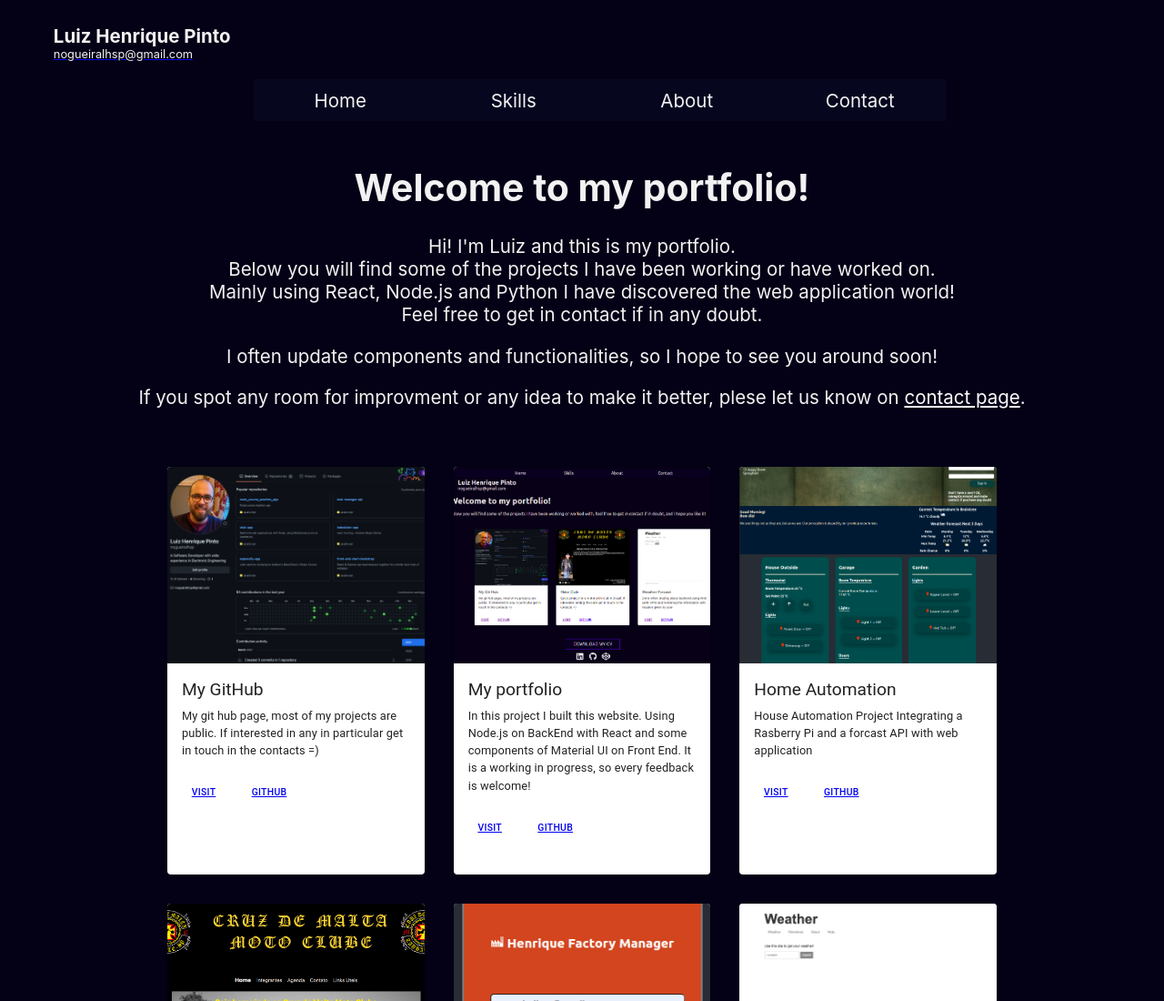
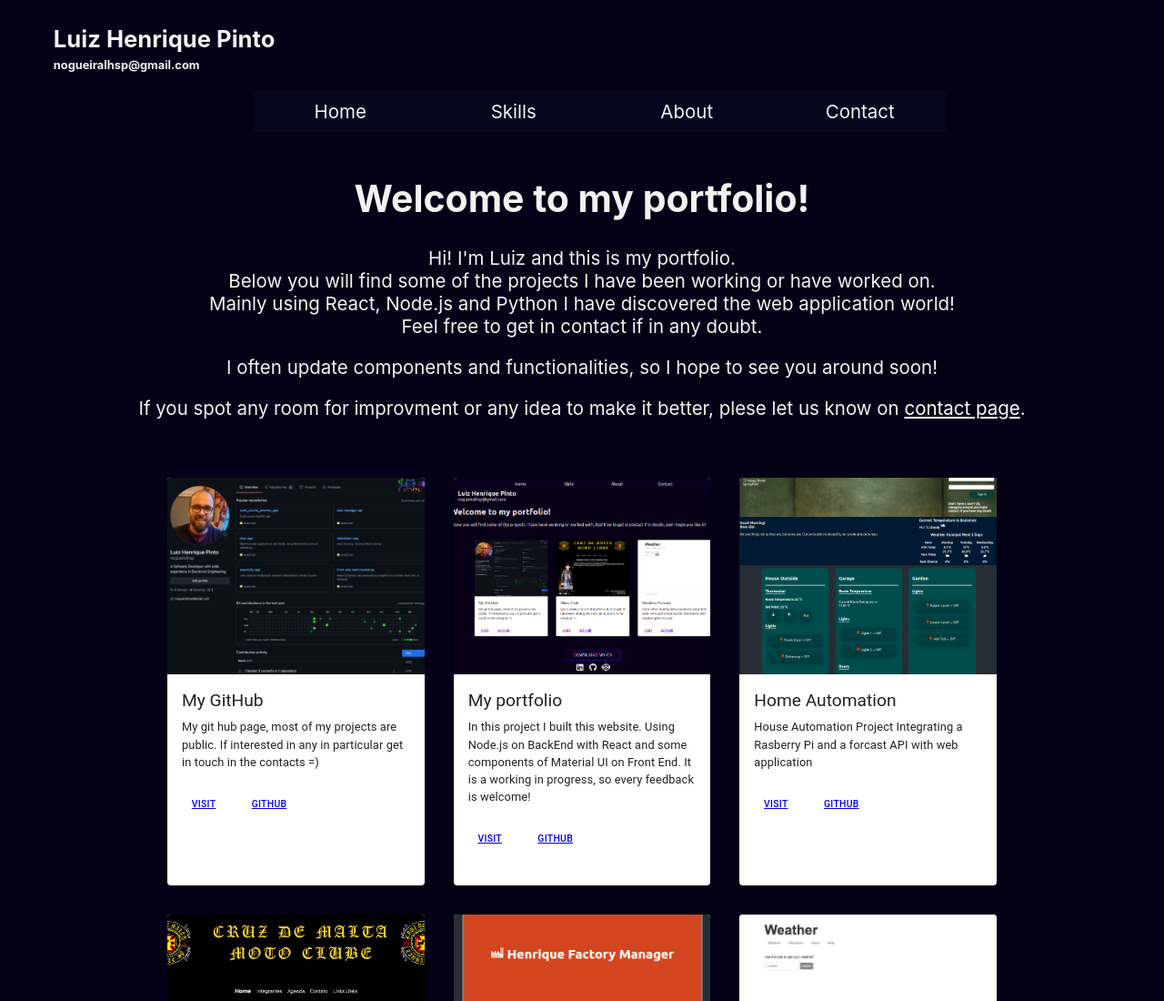
Before and after one commit to nogueiralhsp/lhpinto-portifolio, a React app: page / in a window 1280 px wide. Shown: the top 1100 px of the page at 91% size. Built offline with nearby package versions, Linux system fonts and the light colour scheme.

```diff
--- a/src/components/Header.js
+++ b/src/components/Header.js
@@ -47,8 +47,8 @@
           return (
                <div className="header">
                     <div className="header-name">
-                         <h2>Luiz Henrique Pinto</h2>
-                         <a href="/contact"><p>nogueiralhsp@gmail.com</p></a>
+                         <h2><a href="/">Luiz Henrique Pinto</a></h2>
+                         <h4><a href="/contact">nogueiralhsp@gmail.com</a></h4>
 
                     </div>
                     <div className="navigation-menu">
--- a/src/styles/components/_header.scss
+++ b/src/styles/components/_header.scss
@@ -2,17 +2,22 @@
      text-align: center;
 }
 .header-name h2 {
-     font-size: 1.6rem;
+     font-size: 2rem;
      text-align: left;
      margin: 0;
      padding: 0.5rem 0 0 3rem;
      color: $off-white;
 }
-.header-name p {
+.header-name h4 {
      font-size: 1rem;
      text-align: left;
      margin: 0;
-     padding: 0 0 0 3rem;
+     padding: 0.5rem 0 0 3rem;
+     color: $off-white;
+}
+
+.header-name a {
+     text-decoration: none;
      color: $off-white;
 }
 /*      here starts navigation menu       */
```
